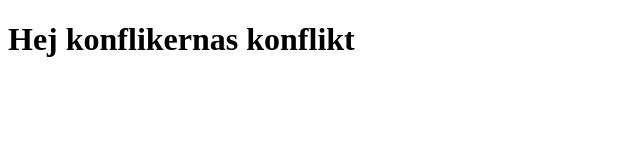
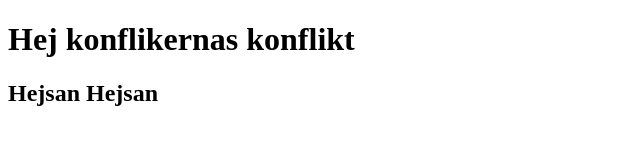
Before and after one commit to eandero/grupp2, a plain HTML site: page index.html in a window 1280 px wide. Shown: the whole page, without its empty margins (0-640 px from the left). Drawn offline with Linux system fonts and the light colour scheme.

Commit message:
Added H2 heading

```diff
--- a/index.html
+++ b/index.html
@@ -4,5 +4,6 @@
     </head>
     <body>
         <h1> Hej konflikernas konflikt </h1>
+        <h2> Hejsan Hejsan </h2>
     </body>
 </html>
```
